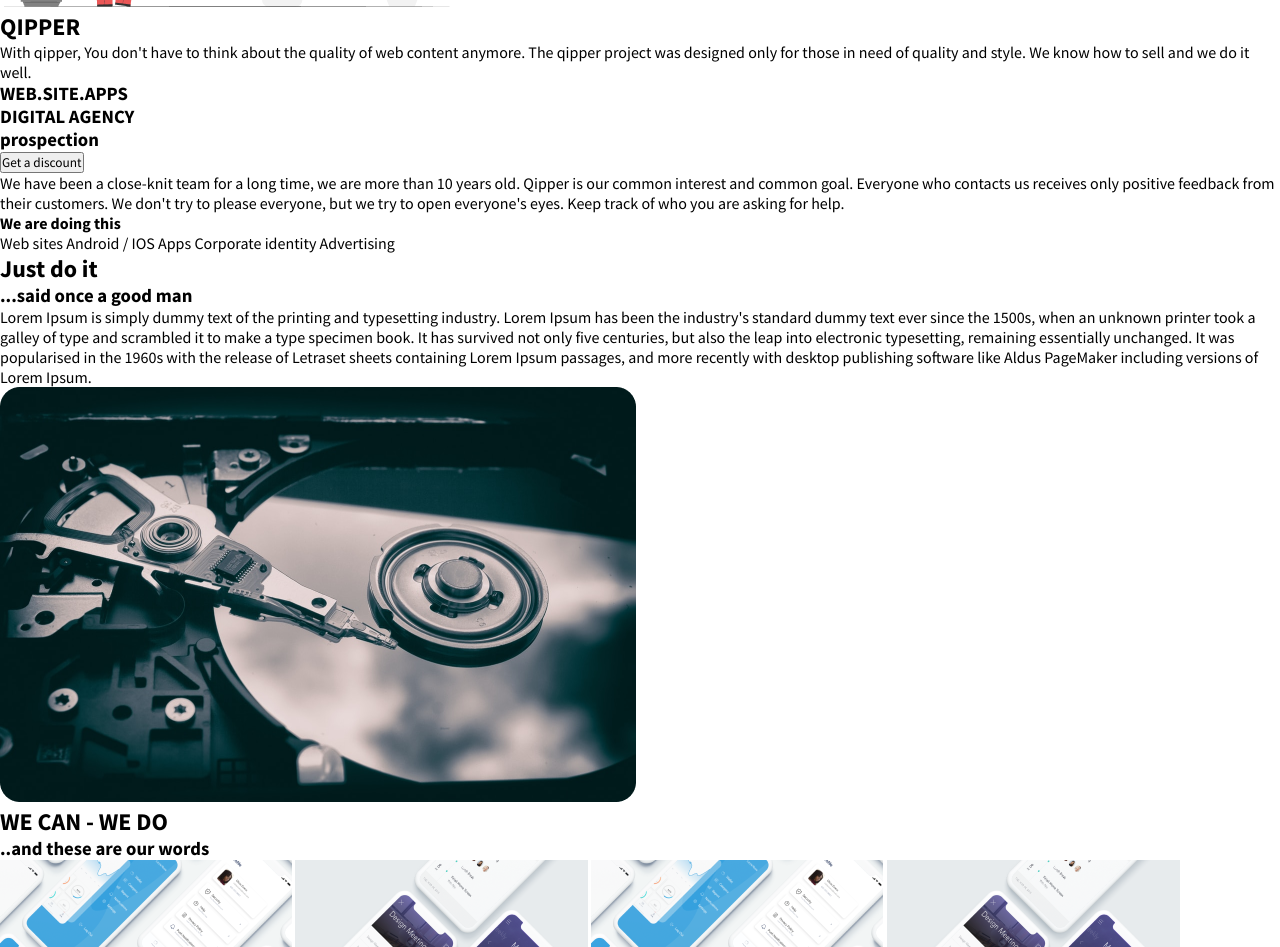
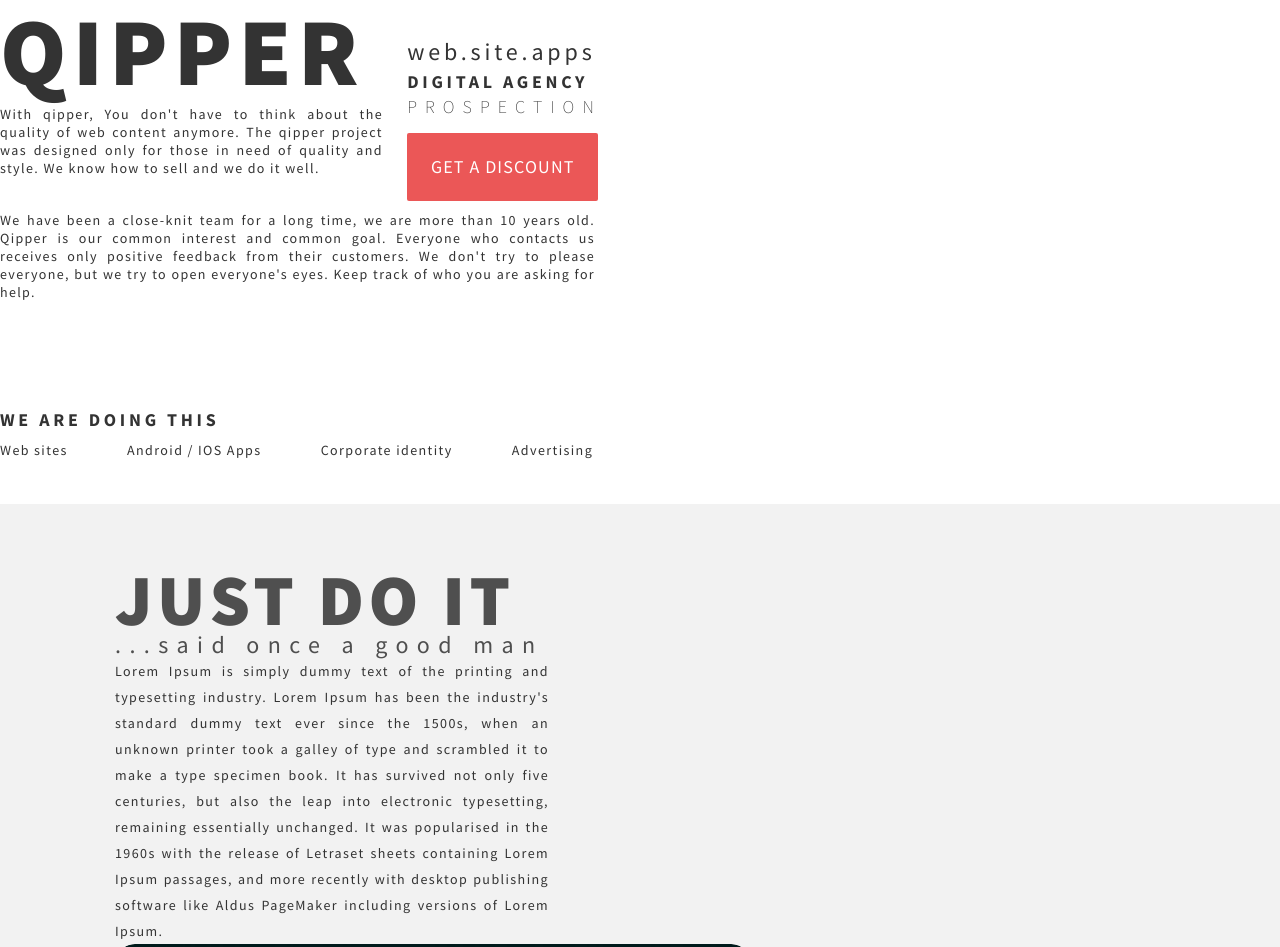
Before and after one commit to JoaoLuizMelo/quipper, a plain HTML site: page index.html in a window 1280 px wide. Shown: the part 582-1529 px from the top of the page. Drawn offline with Linux system fonts and the light colour scheme.

Commit message:
Primeira e segunda parte do site estilizado

```diff
--- a/index.html
+++ b/index.html
@@ -1,5 +1,5 @@
 <!DOCTYPE html>
-<html lang="en">
+<html lang="pt-BR">
 
 <head>
     <meta charset="UTF-8">
@@ -16,49 +16,56 @@
 
 <body>
     <header>
-        <img class="logoHeader" src="/img/logo 2.png" alt="Logo da quipper">
+        <img class="logoHeaderImg" src="/img/logo 2.png" alt="Logo da quipper">
         <a>home</a>
         <a>gallery</a>
         <a>about us</a>
         <a>contacts</a>
     </header>
-    <section>
-        <img src="/img/Group 2.png" alt="imagem inicio">
-    </section>
-    <section>
-        <div>
+    <img src="/img/Group 2.png" alt="imagem inicio" class="imgSection">
+    <section class="textSection">
+        <div class="divSection">
             <h1>QIPPER</h1>
-            <p>With qipper, You don't have to think about the quality of web content anymore. The qipper project was
+            <p class="firstPartTextQuipper">With qipper, You don't have to think about the quality of web content
+                anymore. The qipper project was
                 designed only for those in need of quality and style. We know how to sell and we do it well.</p>
         </div>
-        <div>
-            <h3>WEB.SITE.APPS</h3>
-            <h3>DIGITAL AGENCY</h3>
-            <h3>prospection</h3>
-            <button>Get a discount</button>
+        <div class="textSectionButton">
+            <h3 class="secondTitle">WEB.SITE.APPS</h3>
+            <h3 class="thirdTitle">DIGITAL AGENCY</h3>
+            <h3 class="fouthTitle">prospection</h3>
+            <button class="getDiscount">Get a discount</button>
         </div>
-        <p>We have been a close-knit team for a long time, we are more than 10 years old. Qipper is our common interest
+        <p class="firstPartText">We have been a close-knit team for a long time, we are more than 10 years old. Qipper
+            is our common interest
             and common goal. Everyone who contacts us receives only positive feedback from their customers. We don't try
             to please everyone, but we try to open everyone's eyes. Keep track of who you are asking for help.</p>
 
-        <footer>
-            <h4>We are doing this</h4>
-            <a>Web sites</a>
-            <a>Android / IOS Apps</a>
-            <a>Corporate identity</a>
-            <a>Advertising</a>
+        <footer class="firstFooterDiv">
+            <h4 class="titleFirstFooter">We are doing this</h4>
+            <a class="firstFooter">Web sites</a>
+            <a class="firstFooter">Android / IOS Apps</a>
+            <a class="firstFooter">Corporate identity</a>
+            <a class="firstFooterlass">Advertising</a>
         </footer>
     </section>
-    <section>
-        <h2>Just do it</h2>
-        <h3>...said once a good man</h3>
-        <p>Lorem Ipsum is simply dummy text of the printing and typesetting industry. Lorem Ipsum has been the
+    <section class="secondPart">
+        <div class="divSecondPart">
+            <div class="secondPartTitleConfig">
+            <h2 class="secondPartTitle">Just do it</h2>
+            <h3 class="secondPartSecondTitle">...said once a good man</h3>
+        </div>
+            <p class="textOfSecondPart">Lorem Ipsum is simply dummy text of the printing and typesetting industry. Lorem
+                Ipsum has been the
                 industry's standard dummy text ever since the 1500s, when an unknown printer took a galley of type and
-            scrambled it to make a type specimen book. It has survived not only five centuries, but also the leap into
-            electronic typesetting, remaining essentially unchanged. It was popularised in the 1960s with the release of
+                scrambled it to make a type specimen book. It has survived not only five centuries, but also the leap
+                into
+                electronic typesetting, remaining essentially unchanged. It was popularised in the 1960s with the
+                release of
                 Letraset sheets containing Lorem Ipsum passages, and more recently with desktop publishing software like
                 Aldus PageMaker including versions of Lorem Ipsum.</p>
-        <img src="/img/Rectangle 3.png" alt="Imgem de um hd">
+        </div>
+         <img src="/img/Rectangle 3.png" alt="Imgem de um hd" class="imgSecondTitle">
     </section>
     <section>
         <h2>WE CAN - WE DO</h2>
@@ -78,7 +85,7 @@
             technical task. You only need to leave your own data.
             Check that the information is filled in correctly.</p>
         <input type="text">Your name*
-            <input type="tel" >Your Telephone*
+        <input type="tel">Your Telephone*
         <input type="email">Your E-mail*
         <button>CALL ME</button>
 
@@ -86,7 +93,8 @@
     <footer>
         <div>
             <img src="/img/logo 2.png" alt="Logo">
-<p>WARNING: The site was made by professionals. Do not repeat yourself in any case. If you need a better site, contact Qipper</p>
+            <p>WARNING: The site was made by professionals. Do not repeat yourself in any case. If you need a better
+                site, contact Qipper</p>
         </div>
         <div>
             <h4>site map</h4>
@@ -95,7 +103,7 @@
             <a>about us</a>
             <a>contacts</a>
         </div>
-<p>Copyright ©  2010-2020 Qipper Company S.L. All rights reserved.</p>
+        <p>Copyright © 2010-2020 Qipper Company S.L. All rights reserved.</p>
     </footer>
 </body>
 
--- a/style.css
+++ b/style.css
@@ -4,3 +4,247 @@
     box-sizing: border-box;
     font-family: 'Source Sans Pro', sans-serif;
 }
+
+.logoHeaderImg {
+    width: 70px;
+    height: 36px;
+    margin-right: 505px;
+}
+
+
+a {
+    margin-right: 64px;
+    font-style: normal;
+    font-weight: 300;
+    font-size: 12px;
+    line-height: 14px;
+    letter-spacing: 0.2em;
+    color: #333333;
+    cursor: pointer;
+}
+
+header {
+    margin: 10px 0 90px 115px;
+}
+
+.imgSection {
+    width: 458px;
+    height: 441px;
+    display: inline-block;
+    margin: 0 117px 0 115px;
+}
+
+.textSection {
+    display: inline-block;
+}
+
+.divSection {
+    width: 384px;
+    margin-right: 20px;
+    display: inline-block;
+}
+
+h1 {
+    font-style: normal;
+    font-weight: 900;
+    font-size: 96px;
+    line-height: 96px;
+    letter-spacing: 0.065em;
+    color: #333333;
+    width: 384px;
+    height: 96px;
+    margin-bottom: 6px;
+    display: inline-block;
+}
+
+.firstPartTextQuipper {
+    width: 383px;
+    font-style: normal;
+    font-weight: 400;
+    font-size: 14px;
+    line-height: 18px;
+    text-align: justify;
+    letter-spacing: 0.1em;
+    color: #333333;
+    display: inline-block;
+}
+
+.textSectionButton {
+    width: 191px;
+    display: inline-block;
+}
+
+.secondTitle {
+    font-style: normal;
+    font-weight: 500;
+    font-size: 24px;
+    line-height: 29px;
+    letter-spacing: 0.16em;
+    text-transform: lowercase;
+    color: #333333;
+    margin-bottom: 6px;
+    display: inline-block;
+}
+
+.thirdTitle {
+    font-style: normal;
+    font-weight: 700;
+    font-size: 18px;
+    line-height: 18px;
+    letter-spacing: 0.205em;
+    color: #333333;
+    margin-bottom: 6px;
+    display: inline-block;
+}
+
+.fouthTitle {
+    font-style: normal;
+    font-weight: 200;
+    font-size: 18px;
+    line-height: 18px;
+    letter-spacing: 0.45em;
+    text-transform: uppercase;
+    color: #333333;
+    margin-bottom: 17px;
+    display: inline-block;
+}
+
+.getDiscount {
+    width: 191px;
+    height: 68px;
+    left: 1094px;
+    background: #EB5757;
+    border-radius: 2px;
+    font-style: normal;
+    font-weight: 400;
+    font-size: 18px;
+    line-height: 18px;
+    text-align: center;
+    letter-spacing: 0.065em;
+    text-transform: uppercase;
+    color: #FFFFFF;
+    border: none;
+    cursor: pointer;
+    display: inline-block;
+
+}
+
+.getDiscount:hover {
+    background: #EB5757;
+    opacity: 0.4;
+}
+
+.firstPartText {
+    width: 595px;
+    font-style: normal;
+    font-weight: 400;
+    font-size: 14px;
+    line-height: 18px;
+    text-align: justify;
+    letter-spacing: 0.095em;
+    color: #333333;
+    margin-top: 10px;
+    display: block;
+}
+
+.firstFooterDiv {
+    width: 595px;
+    display: inline-block;
+    margin: 110px 0 45px 0;
+}
+
+.titleFirstFooter {
+    font-style: normal;
+    font-weight: 700;
+    font-size: 18px;
+    line-height: 18px;
+    letter-spacing: 0.205em;
+    text-transform: uppercase;
+    color: #333333;
+    margin-bottom: 10px;
+}
+
+
+.firstFooter {
+    font-style: normal;
+    font-weight: 400;
+    font-size: 14px;
+    line-height: 18px;
+    text-align: justify;
+    letter-spacing: 0.1em;
+    color: #333333;
+    margin: 0 56px 0 0;
+}
+
+.firstFooterlass{
+    font-style: normal;
+    font-weight: 400;
+    font-size: 14px;
+    line-height: 18px;
+    text-align: justify;
+    letter-spacing: 0.1em;
+    color: #333333;
+    margin: 0 0 0 0;
+}
+
+.secondPart {
+    height: 535px;
+    width: 100vw;
+    background: #F2F2F2;
+    padding: 60px 0 60px 115px;
+}
+
+.secondPartTitleConfig {
+    width: 434px;
+    height: 94px;
+}
+
+.divSecondPart {
+    width: 434px;
+    margin-right: 100px;
+    display: inline-block;
+}
+
+.secondPartTitle {
+    font-style: normal;
+    font-weight: 900;
+    font-size: 72px;
+    line-height: 72px;
+    letter-spacing: 0.065em;
+    text-transform: uppercase;
+    color: #4F4F4F;
+    display: block;
+}
+
+.secondPartSecondTitle {
+    width: 434px;
+    height: 18px;
+    font-style: normal;
+    font-weight: 400;
+    font-size: 24px;
+    line-height: 18px;
+    text-align: justify;
+    letter-spacing: 0.35em;
+    color: #4F4F4F;
+    margin-bottom: 41px;
+
+}
+
+.textOfSecondPart {
+    font-style: normal;
+    font-weight: 400;
+    font-size: 14px;
+    line-height: 26px;
+    text-align: justify;
+    letter-spacing: 0.1em;
+    color: #333333;
+    display: block;
+    position: static;
+}
+
+.imgSecondTitle {
+    width: 636px;
+    height: 415px;
+    display: inline-block;
+    border-radius: 20px;
+}
```
Lines whose indentation alone changed are shown as unchanged.
